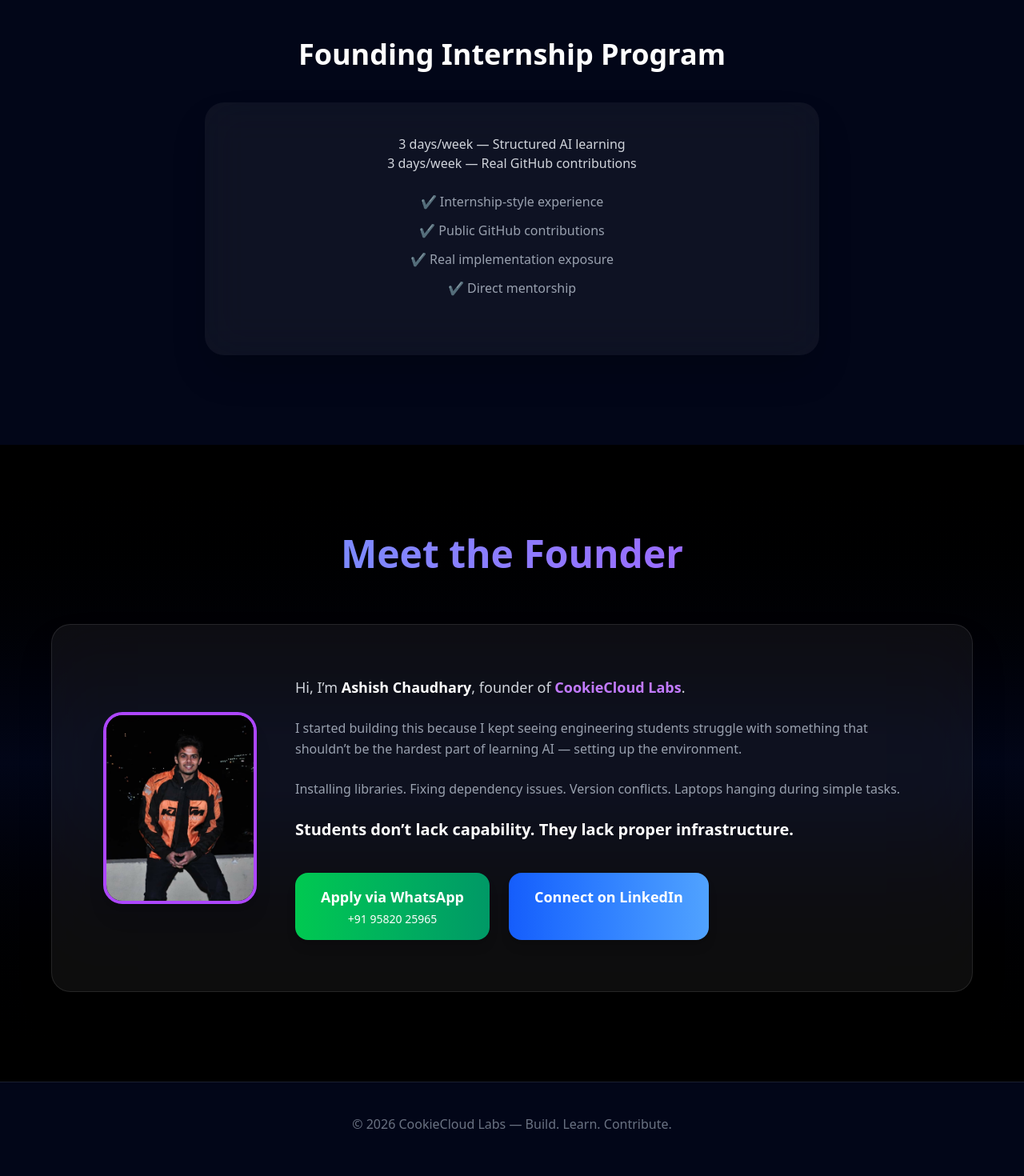
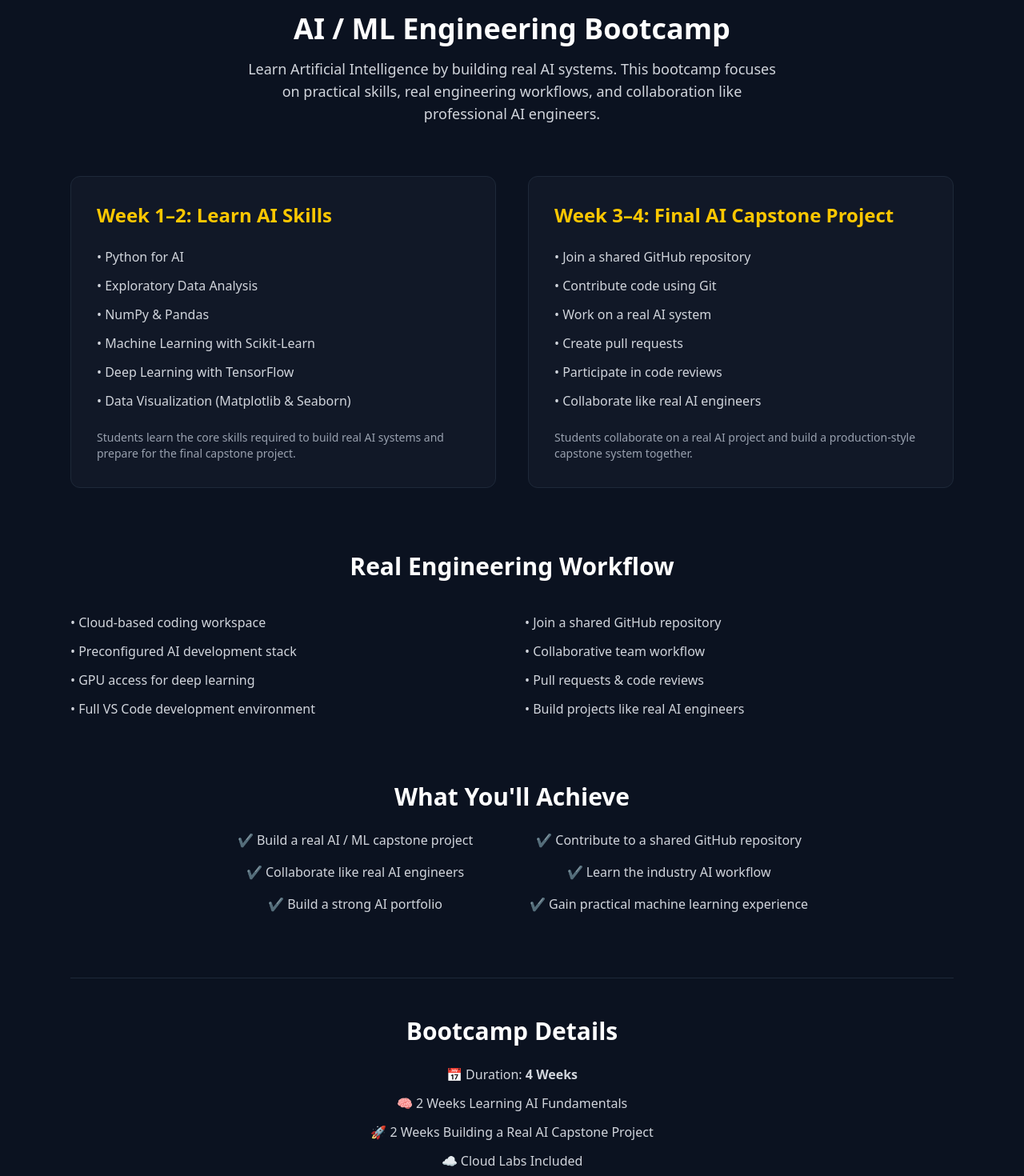
Before and after one commit to cookieSensei/cookiecloudlabs, a Next.js app: page / in a window 1280 px wide. Shown: the part 1700-3170 px from the top of the page at 80% size. Built offline with nearby package versions, Linux system fonts and the light colour scheme.

Commit message:
updated internship section

```diff
--- a/components/Internship.tsx
+++ b/components/Internship.tsx
@@ -1,23 +1,132 @@
 export default function Internship() {
   return (
-    <section id="internship" className="py-28 px-6 text-center">
-      <h2 className="text-4xl font-bold mb-10">Founding Internship Program</h2>
+    <section className="w-full py-20 bg-[#0b1220] text-white">
+      <div className="max-w-6xl mx-auto px-6">
 
-      <div className="max-w-3xl mx-auto bg-white/5 backdrop-blur-xl p-10 rounded-3xl shadow-2xl">
+        {/* Section Title */}
+        <div className="text-center mb-16">
+          <h2 className="text-4xl font-bold mb-4">
+            AI / ML Engineering Bootcamp
+          </h2>
 
-        <p className="text-gray-300 mb-6">
-          3 days/week — Structured AI learning
-          <br />
-          3 days/week — Real GitHub contributions
-        </p>
+          <p className="text-gray-300 text-lg max-w-2xl mx-auto">
+            Learn Artificial Intelligence by building real AI systems.
+            This bootcamp focuses on practical skills, real engineering workflows,
+            and collaboration like professional AI engineers.
+          </p>
+        </div>
 
-        <ul className="text-gray-400 space-y-3 mb-8">
-          <li>✔ Internship-style experience</li>
-          <li>✔ Public GitHub contributions</li>
-          <li>✔ Real implementation exposure</li>
-          <li>✔ Direct mentorship</li>
-        </ul>
+        {/* Bootcamp Structure */}
+        <div className="grid md:grid-cols-2 gap-10">
 
+          {/* Week 1–2 */}
+          <div className="bg-[#111827] p-8 rounded-xl border border-gray-800">
+            <h3 className="text-2xl font-semibold mb-6 text-yellow-400">
+              Week 1–2: Learn AI Skills
+            </h3>
+
+            <ul className="space-y-3 text-gray-300">
+              <li>• Python for AI</li>
+              <li>• Exploratory Data Analysis</li>
+              <li>• NumPy & Pandas</li>
+              <li>• Machine Learning with Scikit-Learn</li>
+              <li>• Deep Learning with TensorFlow</li>
+              <li>• Data Visualization (Matplotlib & Seaborn)</li>
+            </ul>
+
+            <p className="mt-6 text-gray-400 text-sm">
+              Students learn the core skills required to build real AI systems
+              and prepare for the final capstone project.
+            </p>
+          </div>
+
+          {/* Week 3–4 */}
+          <div className="bg-[#111827] p-8 rounded-xl border border-gray-800">
+            <h3 className="text-2xl font-semibold mb-6 text-yellow-400">
+              Week 3–4: Final AI Capstone Project
+            </h3>
+
+            <ul className="space-y-3 text-gray-300">
+              <li>• Join a shared GitHub repository</li>
+              <li>• Contribute code using Git</li>
+              <li>• Work on a real AI system</li>
+              <li>• Create pull requests</li>
+              <li>• Participate in code reviews</li>
+              <li>• Collaborate like real AI engineers</li>
+            </ul>
+
+            <p className="mt-6 text-gray-400 text-sm">
+              Students collaborate on a real AI project and build a
+              production-style capstone system together.
+            </p>
+          </div>
+
+        </div>
+
+        {/* Workflow Section */}
+        <div className="mt-20">
+
+          <h3 className="text-3xl font-semibold text-center mb-10">
+            Real Engineering Workflow
+          </h3>
+
+          <div className="grid md:grid-cols-2 gap-8 text-gray-300">
+
+            <ul className="space-y-3">
+              <li>• Cloud-based coding workspace</li>
+              <li>• Preconfigured AI development stack</li>
+              <li>• GPU access for deep learning</li>
+              <li>• Full VS Code development environment</li>
+            </ul>
+
+            <ul className="space-y-3">
+              <li>• Join a shared GitHub repository</li>
+              <li>• Collaborative team workflow</li>
+              <li>• Pull requests & code reviews</li>
+              <li>• Build projects like real AI engineers</li>
+            </ul>
+
+          </div>
+        </div>
+
+        {/* Achievements */}
+        <div className="mt-20 text-center">
+
+          <h3 className="text-3xl font-semibold mb-6">
+            What You'll Achieve
+          </h3>
+
+          <div className="max-w-3xl mx-auto grid md:grid-cols-2 gap-4 text-gray-300">
+
+            <p>✔ Build a real AI / ML capstone project</p>
+            <p>✔ Contribute to a shared GitHub repository</p>
+            <p>✔ Collaborate like real AI engineers</p>
+            <p>✔ Learn the industry AI workflow</p>
+            <p>✔ Build a strong AI portfolio</p>
+            <p>✔ Gain practical machine learning experience</p>
+
+          </div>
+
+        </div>
+
+        {/* Bootcamp Details */}
+        <div className="mt-20 text-center border-t border-gray-800 pt-12">
+
+          <h3 className="text-3xl font-semibold mb-6">
+            Bootcamp Details
+          </h3>
+
+          <div className="space-y-3 text-gray-300">
+
+            <p>📅 Duration: <span className="font-semibold">4 Weeks</span></p>
+            <p>🧠 2 Weeks Learning AI Fundamentals</p>
+            <p>🚀 2 Weeks Building a Real AI Capstone Project</p>
+            <p>☁️ Cloud Labs Included</p>
+            <p>👨‍💻 Maximum 6 Students Per Cohort</p>
+
+          </div>
+
+        </div>
 
       </div>
     </section>
```
